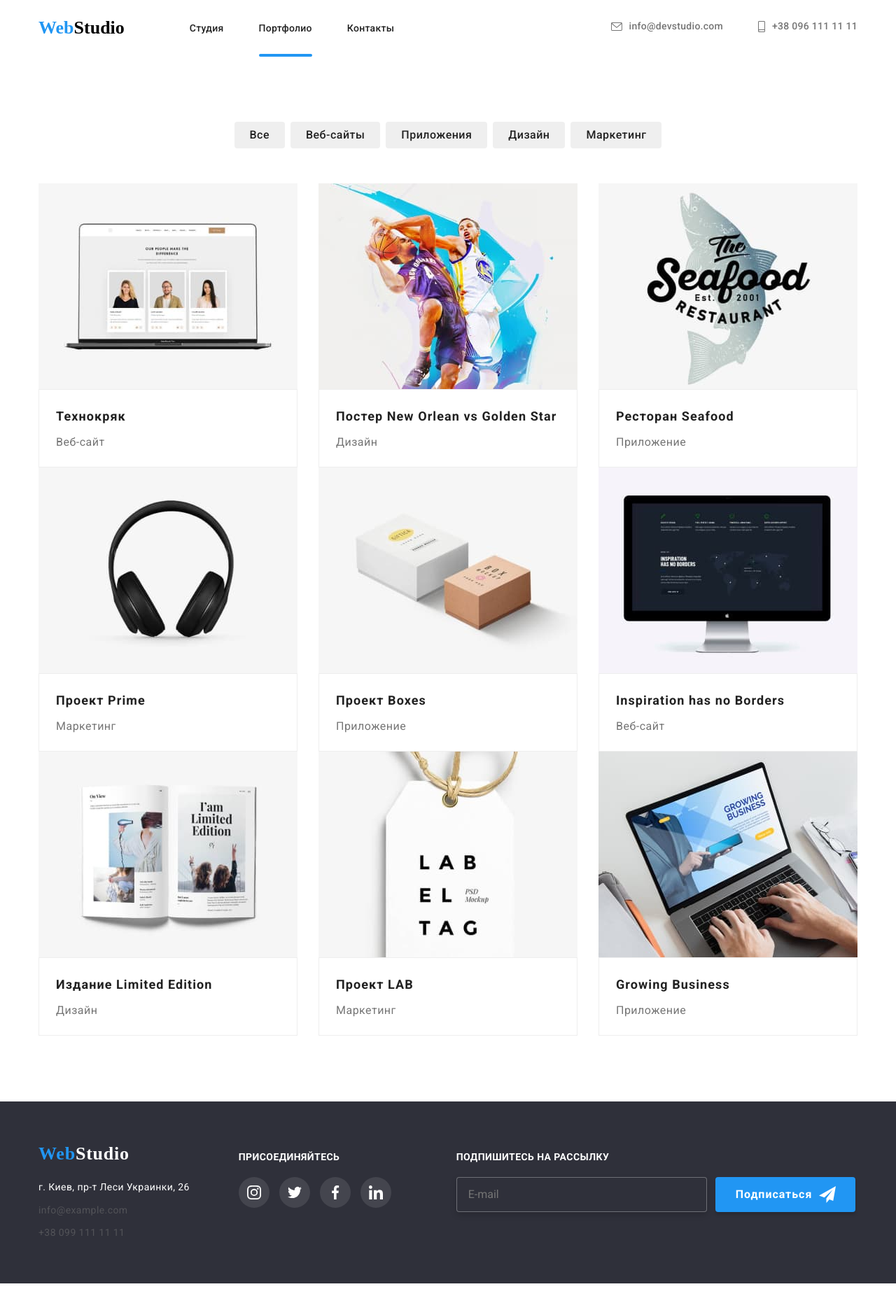
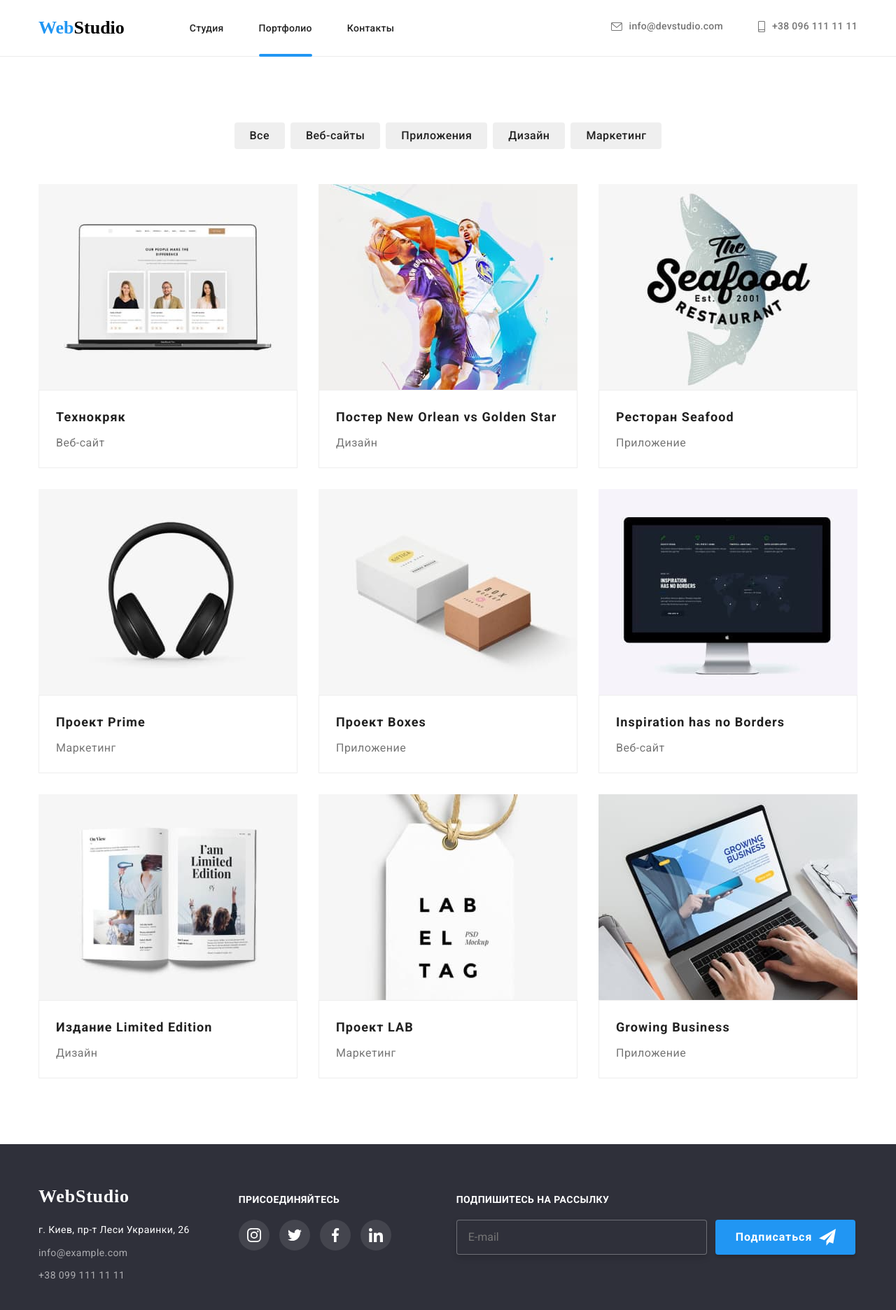
Before and after one commit to ProtsyukPrits/goit-markup-hw-07, a plain HTML site: page portfolio.html in a window 1280 px wide. Shown: the whole page at 70% size. Before the commit the page ends 1834 px from the top, so only its background shows below. Drawn offline with Linux system fonts and the light colour scheme.

Commit message:
debugs hm7

```diff
--- a/portfolio.html
+++ b/portfolio.html
@@ -24,7 +24,7 @@
     <link rel="stylesheet" href="./css/main.min.css" />
   </head>
   <body>
-    <page-header class="page-header" >
+    <header class="page-header" >
       <div class="page-header__item container">
         <!-- logo -->
         <a href="index.html" class="logo__link link"
@@ -67,7 +67,7 @@
           </li>
         </ul>
       </div>
-    </page-header>
+    </header>
 
     <main>
       <section class="section">
--- a/sass/components/_logo.scss
+++ b/sass/components/_logo.scss
@@ -14,10 +14,6 @@
   &--color-blue {
     color: $blue-light;
   }
-
-  &__text--blue {
-    color: $blue-light;
-  }
 }
 
 .page-footer__logo {
--- a/sass/components/_portfolio.scss
+++ b/sass/components/_portfolio.scss
@@ -69,7 +69,7 @@
     margin-left: 30px;
     margin-right: 30px;
   }
-  &t:nth-child(-n + 6) {
+  &:nth-child(-n + 6) {
     margin-bottom: 30px;
   }
 
--- a/sass/utils/_variables.scss
+++ b/sass/utils/_variables.scss
@@ -49,7 +49,7 @@ $shadow6: $bg7;
 $shadow7: $bg13;
 
 $color: $bg4;
-$color: $bg16;
+$color1: $bg16;
 
 $background: $bg3;
 $background1: $bg5;
```
Also changed, not shown: index.html (+5 -2 lines), css/main.css, css/main.min.css, 2 other files.
